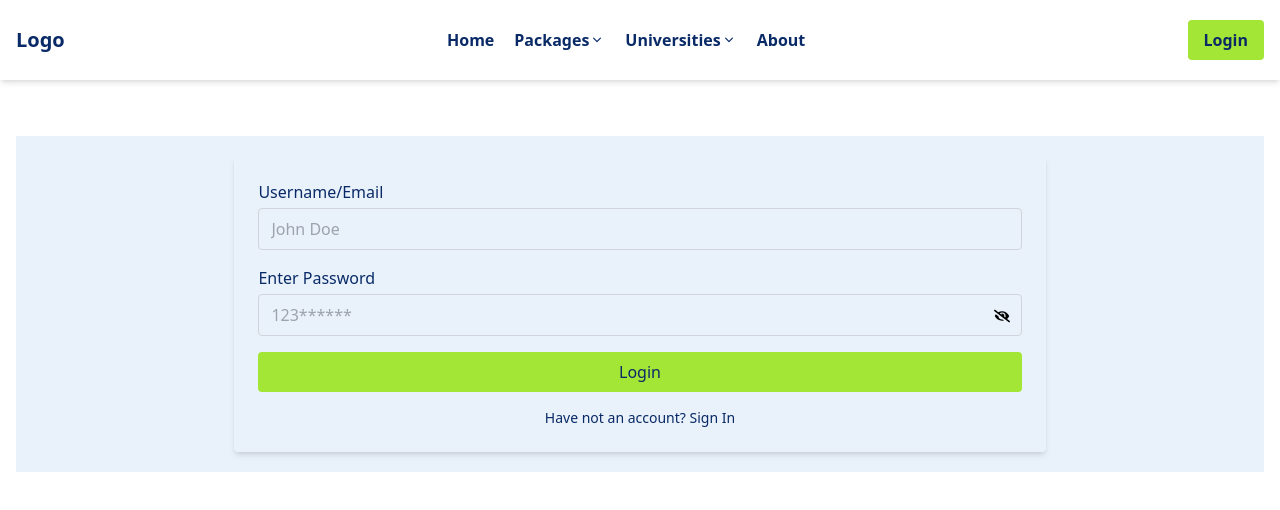
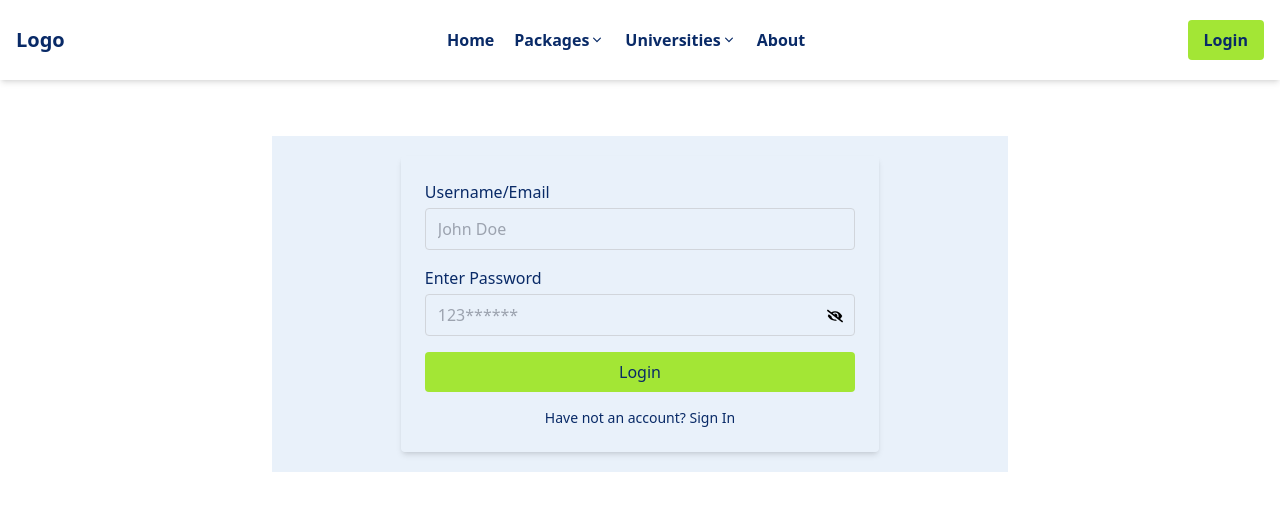
Before and after one commit to Shm-Rsuf/edu-smart, a Next.js app: page /login in a window 1280 px wide. Shown: the top 510 px of the page. Built offline with nearby package versions, Linux system fonts and the light colour scheme.

Commit message:
login page designed added

```diff
--- a/app/login/page.js
+++ b/app/login/page.js
@@ -7,7 +7,7 @@ export const metadata = {
 };
 const LoginPage = () => {
   return (
-    <div className='login-form container mx-auto p-4 mt-10 w-[50%] sm:w-[100%]'>
+    <div className='login-form container mx-auto p-4 mt-10 sm:w-[60%] w-[100%]'>
       <div className='bg-[#E9F1FA] w-full flex justify-center items-center py-5'>
         <form className='p-6 rounded shadow-md w-[65%]'>
           {/* Username/Email */}
```
